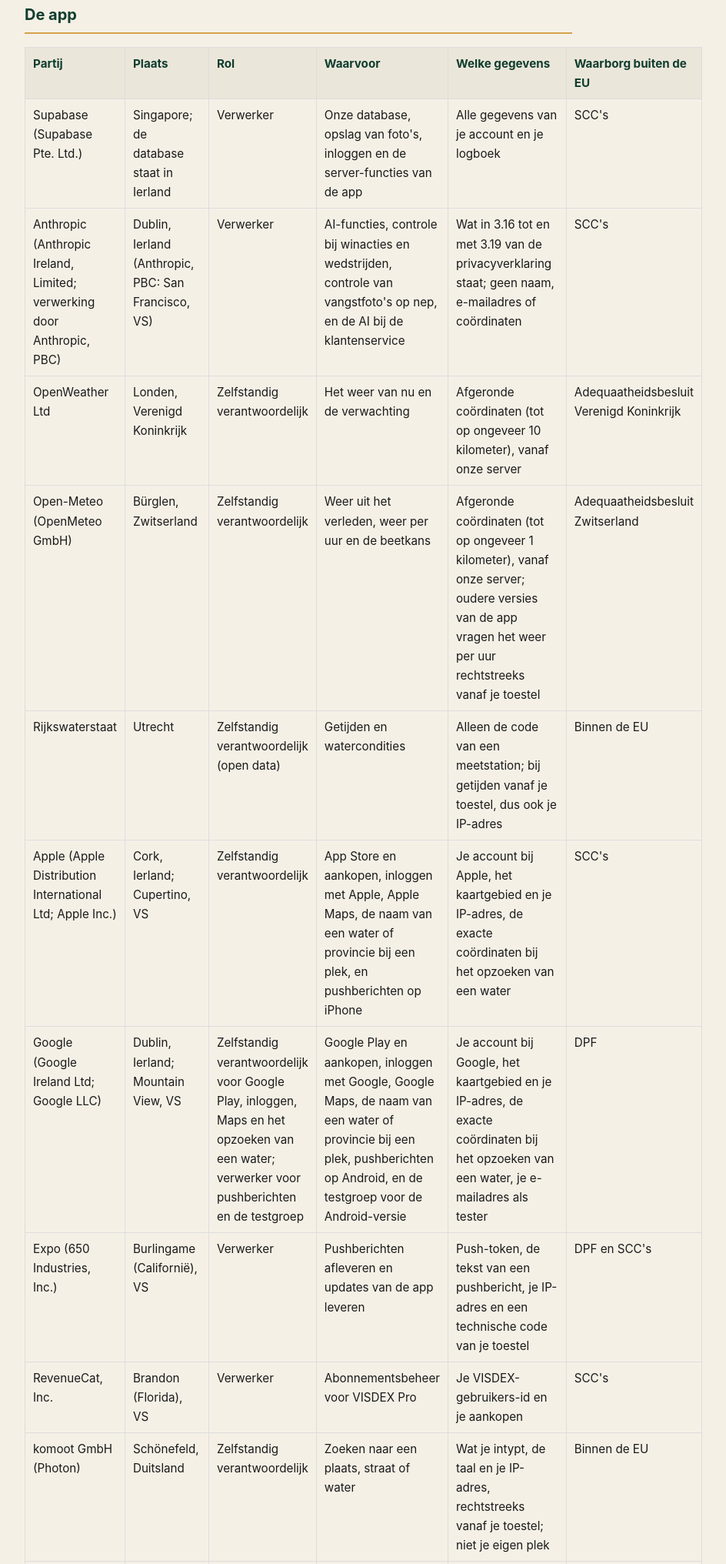
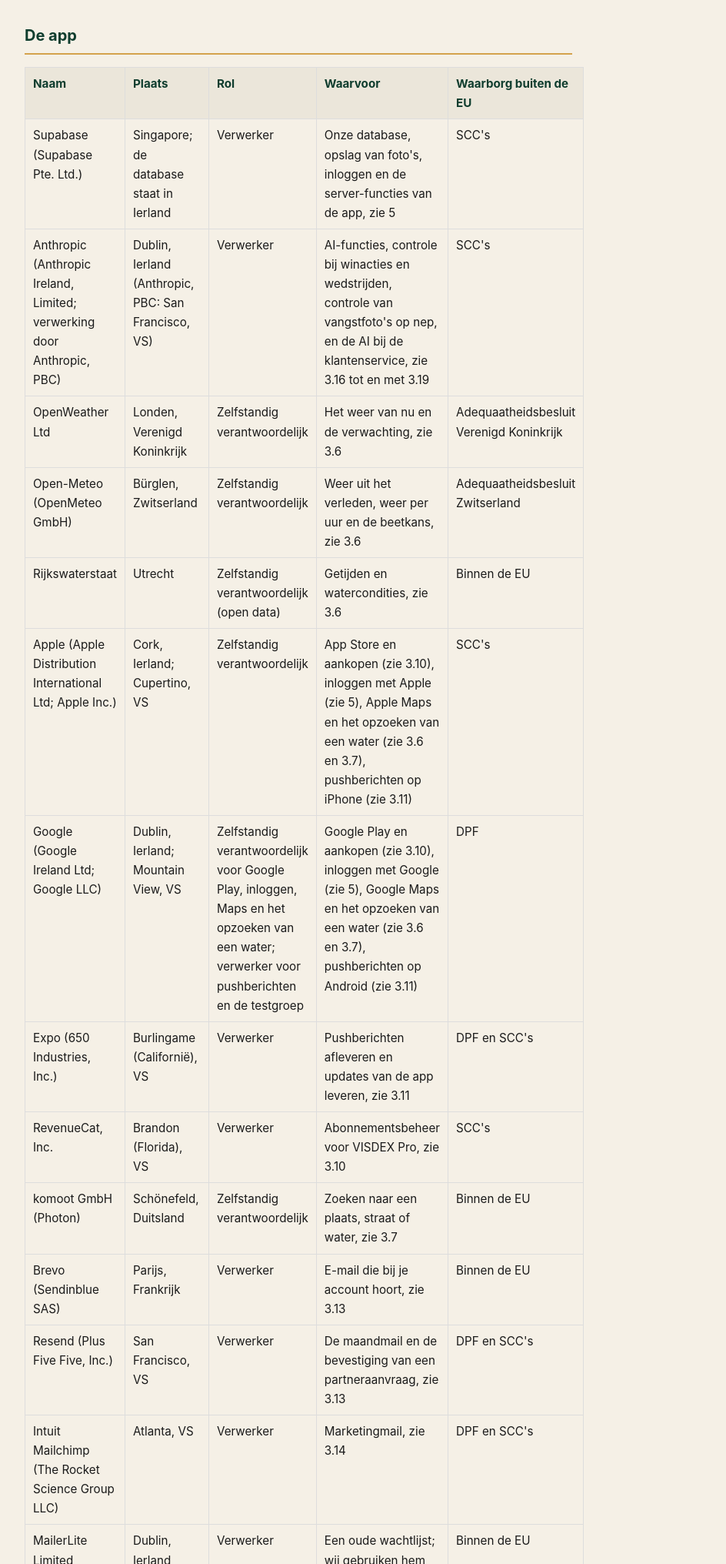
Before and after one commit to Superniels123/visdex-legal, a plain HTML site: page partijen.html in a window 1280 px wide. Shown: the part 509-2541 px from the top of the page at 77% size, without its empty margins (252-1196 px from the left). Drawn offline with Linux system fonts and the light colour scheme.

Commit message:
Partijen NL: kolommen Naam, Plaats, Rol, Waarvoor (met verwijzing naar het blok in de verklaring), Waarborg; Welke gegevens eruit
Co-Authored-By: Claude Opus 5.5 <noreply@anthropic.com>

```diff
--- a/partijen.html
+++ b/partijen.html
@@ -29,42 +29,42 @@
 <h1>Partijen waarmee we werken</h1>
 <p class="meta">Laatst bijgewerkt: [DATUM BIJ PUBLICATIE]</p>
 
-<p>Hier staan de partijen die persoonsgegevens van VISDEX-gebruikers ontvangen. Waarom en op welke grondslag, staat in de <a href="https://visdex.nl/privacy">privacyverklaring</a>. Een <strong>verwerker</strong> werkt in onze opdracht, alleen voor ons doel en op basis van een verwerkersovereenkomst. Een partij die <strong>zelfstandig verantwoordelijk</strong> is, bepaalt zelf wat hij met de gegevens doet, volgens zijn eigen privacyverklaring.</p>
+<p>Hier staan de partijen die persoonsgegevens van VISDEX-gebruikers ontvangen. Waarom, op welke grondslag en welke gegevens een partij krijgt, staat in de <a href="https://visdex.nl/privacy">privacyverklaring</a>, in het blok waar de kolom Waarvoor naar verwijst. Een <strong>verwerker</strong> werkt in onze opdracht, alleen voor ons doel en op basis van een verwerkersovereenkomst. Een partij die <strong>zelfstandig verantwoordelijk</strong> is, bepaalt zelf wat hij met de gegevens doet, volgens zijn eigen privacyverklaring.</p>
 <p>Zit een partij buiten de Europese Unie, dan staat in de laatste kolom de waarborg: het EU-VS Data Privacy Framework (DPF) als de partij daarbij is aangesloten, de modelcontractbepalingen van de Europese Commissie (SCC's), of een besluit van de Europese Commissie dat het land een passend beschermingsniveau heeft (adequaatheidsbesluit).</p>
 
 <h2>De app</h2>
 <table>
-<tr><th>Partij</th><th>Plaats</th><th>Rol</th><th>Waarvoor</th><th>Welke gegevens</th><th>Waarborg buiten de EU</th></tr>
-<tr><td>Supabase (Supabase Pte. Ltd.)</td><td>Singapore; de database staat in Ierland</td><td>Verwerker</td><td>Onze database, opslag van foto's, inloggen en de server-functies van de app</td><td>Alle gegevens van je account en je logboek</td><td>SCC's</td></tr>
-<tr><td>Anthropic (Anthropic Ireland, Limited; verwerking door Anthropic, PBC)</td><td>Dublin, Ierland (Anthropic, PBC: San Francisco, VS)</td><td>Verwerker</td><td>AI-functies, controle bij winacties en wedstrijden, controle van vangstfoto's op nep, en de AI bij de klantenservice</td><td>Wat in 3.16 tot en met 3.19 van de privacyverklaring staat; geen naam, e-mailadres of coördinaten</td><td>SCC's</td></tr>
-<tr><td>OpenWeather Ltd</td><td>Londen, Verenigd Koninkrijk</td><td>Zelfstandig verantwoordelijk</td><td>Het weer van nu en de verwachting</td><td>Afgeronde coördinaten (tot op ongeveer 10 kilometer), vanaf onze server</td><td>Adequaatheidsbesluit Verenigd Koninkrijk</td></tr>
-<tr><td>Open-Meteo (OpenMeteo GmbH)</td><td>Bürglen, Zwitserland</td><td>Zelfstandig verantwoordelijk</td><td>Weer uit het verleden, weer per uur en de beetkans</td><td>Afgeronde coördinaten (tot op ongeveer 1 kilometer), vanaf onze server; oudere versies van de app vragen het weer per uur rechtstreeks vanaf je toestel</td><td>Adequaatheidsbesluit Zwitserland</td></tr>
-<tr><td>Rijkswaterstaat</td><td>Utrecht</td><td>Zelfstandig verantwoordelijk (open data)</td><td>Getijden en watercondities</td><td>Alleen de code van een meetstation; bij getijden vanaf je toestel, dus ook je IP-adres</td><td>Binnen de EU</td></tr>
-<tr><td>Apple (Apple Distribution International Ltd; Apple Inc.)</td><td>Cork, Ierland; Cupertino, VS</td><td>Zelfstandig verantwoordelijk</td><td>App Store en aankopen, inloggen met Apple, Apple Maps, de naam van een water of provincie bij een plek, en pushberichten op iPhone</td><td>Je account bij Apple, het kaartgebied en je IP-adres, de exacte coördinaten bij het opzoeken van een water</td><td>SCC's</td></tr>
-<tr><td>Google (Google Ireland Ltd; Google LLC)</td><td>Dublin, Ierland; Mountain View, VS</td><td>Zelfstandig verantwoordelijk voor Google Play, inloggen, Maps en het opzoeken van een water; verwerker voor pushberichten en de testgroep</td><td>Google Play en aankopen, inloggen met Google, Google Maps, de naam van een water of provincie bij een plek, pushberichten op Android, en de testgroep voor de Android-versie</td><td>Je account bij Google, het kaartgebied en je IP-adres, de exacte coördinaten bij het opzoeken van een water, je e-mailadres als tester</td><td>DPF</td></tr>
-<tr><td>Expo (650 Industries, Inc.)</td><td>Burlingame (Californië), VS</td><td>Verwerker</td><td>Pushberichten afleveren en updates van de app leveren</td><td>Push-token, de tekst van een pushbericht, je IP-adres en een technische code van je toestel</td><td>DPF en SCC's</td></tr>
-<tr><td>RevenueCat, Inc.</td><td>Brandon (Florida), VS</td><td>Verwerker</td><td>Abonnementsbeheer voor VISDEX Pro</td><td>Je VISDEX-gebruikers-id en je aankopen</td><td>SCC's</td></tr>
-<tr><td>komoot GmbH (Photon)</td><td>Schönefeld, Duitsland</td><td>Zelfstandig verantwoordelijk</td><td>Zoeken naar een plaats, straat of water</td><td>Wat je intypt, de taal en je IP-adres, rechtstreeks vanaf je toestel; niet je eigen plek</td><td>Binnen de EU</td></tr>
-<tr><td>Brevo (Sendinblue SAS)</td><td>Parijs, Frankrijk</td><td>Verwerker</td><td>E-mail die bij je account hoort, zoals het bevestigen van je e-mailadres of een code voor een nieuw wachtwoord</td><td>Je e-mailadres en de code</td><td>Binnen de EU</td></tr>
-<tr><td>Resend (Plus Five Five, Inc.)</td><td>San Francisco, VS</td><td>Verwerker</td><td>De maandmail en de bevestiging van een partneraanvraag</td><td>Je e-mailadres en de inhoud van de mail</td><td>DPF en SCC's</td></tr>
-<tr><td>Intuit Mailchimp (The Rocket Science Group LLC)</td><td>Atlanta, VS</td><td>Verwerker</td><td>Marketingmail en de wachtlijst</td><td>Je e-mailadres, en met toestemming de gegevens uit 3.14 van de privacyverklaring</td><td>DPF en SCC's</td></tr>
-<tr><td>MailerLite Limited</td><td>Dublin, Ierland</td><td>Verwerker</td><td>Een oude wachtlijst; wij gebruiken hem alleen nog om je daar te verwijderen als je je account verwijdert</td><td>Je e-mailadres</td><td>Binnen de EU</td></tr>
-<tr><td>Meta (Meta Platforms Ireland Ltd)</td><td>Dublin, Ierland</td><td>Gezamenlijk verantwoordelijk</td><td>Meten van advertenties (zie 3.24 van de privacyverklaring)</td><td>Technische gebeurtenissen en algemene gegevens over je toestel</td><td>DPF</td></tr>
-<tr><td>Metricool (Metricool Software S.L.)</td><td>Madrid, Spanje</td><td>Verwerker</td><td>Inplannen van onze berichten op social media</td><td>Foto en naam bij een openbare vangst, alleen van vissers van 18 jaar of ouder</td><td>Binnen de EU</td></tr>
-<tr><td>Instagram (Meta Platforms Ireland Ltd)</td><td>Dublin, Ierland</td><td>Zelfstandig verantwoordelijk</td><td>Onze berichten op social media</td><td>Foto en naam bij een openbare vangst, alleen van vissers van 18 jaar of ouder</td><td>DPF</td></tr>
-<tr><td>WhatsApp Ireland Ltd</td><td>Dublin, Ierland</td><td>Zelfstandig verantwoordelijk</td><td>Contact via WhatsApp, zolang dat nummer bestaat</td><td>Je telefoonnummer en je bericht</td><td>DPF</td></tr>
-<tr><td>Wesdijk Hengelsport</td><td>Barendrecht</td><td>Zelfstandig verantwoordelijk</td><td>Actiepartner bij winacties</td><td>Wat je zelf op de nieuwsbriefpagina invult; in september en begin oktober 2026, met je toestemming, je e-mailadres, weergavenaam en gebruikersnaam</td><td>Binnen de EU</td></tr>
+<tr><th>Naam</th><th>Plaats</th><th>Rol</th><th>Waarvoor</th><th>Waarborg buiten de EU</th></tr>
+<tr><td>Supabase (Supabase Pte. Ltd.)</td><td>Singapore; de database staat in Ierland</td><td>Verwerker</td><td>Onze database, opslag van foto's, inloggen en de server-functies van de app, zie 5</td><td>SCC's</td></tr>
+<tr><td>Anthropic (Anthropic Ireland, Limited; verwerking door Anthropic, PBC)</td><td>Dublin, Ierland (Anthropic, PBC: San Francisco, VS)</td><td>Verwerker</td><td>AI-functies, controle bij winacties en wedstrijden, controle van vangstfoto's op nep, en de AI bij de klantenservice, zie 3.16 tot en met 3.19</td><td>SCC's</td></tr>
+<tr><td>OpenWeather Ltd</td><td>Londen, Verenigd Koninkrijk</td><td>Zelfstandig verantwoordelijk</td><td>Het weer van nu en de verwachting, zie 3.6</td><td>Adequaatheidsbesluit Verenigd Koninkrijk</td></tr>
+<tr><td>Open-Meteo (OpenMeteo GmbH)</td><td>Bürglen, Zwitserland</td><td>Zelfstandig verantwoordelijk</td><td>Weer uit het verleden, weer per uur en de beetkans, zie 3.6</td><td>Adequaatheidsbesluit Zwitserland</td></tr>
+<tr><td>Rijkswaterstaat</td><td>Utrecht</td><td>Zelfstandig verantwoordelijk (open data)</td><td>Getijden en watercondities, zie 3.6</td><td>Binnen de EU</td></tr>
+<tr><td>Apple (Apple Distribution International Ltd; Apple Inc.)</td><td>Cork, Ierland; Cupertino, VS</td><td>Zelfstandig verantwoordelijk</td><td>App Store en aankopen (zie 3.10), inloggen met Apple (zie 5), Apple Maps en het opzoeken van een water (zie 3.6 en 3.7), pushberichten op iPhone (zie 3.11)</td><td>SCC's</td></tr>
+<tr><td>Google (Google Ireland Ltd; Google LLC)</td><td>Dublin, Ierland; Mountain View, VS</td><td>Zelfstandig verantwoordelijk voor Google Play, inloggen, Maps en het opzoeken van een water; verwerker voor pushberichten en de testgroep</td><td>Google Play en aankopen (zie 3.10), inloggen met Google (zie 5), Google Maps en het opzoeken van een water (zie 3.6 en 3.7), pushberichten op Android (zie 3.11)</td><td>DPF</td></tr>
+<tr><td>Expo (650 Industries, Inc.)</td><td>Burlingame (Californië), VS</td><td>Verwerker</td><td>Pushberichten afleveren en updates van de app leveren, zie 3.11</td><td>DPF en SCC's</td></tr>
+<tr><td>RevenueCat, Inc.</td><td>Brandon (Florida), VS</td><td>Verwerker</td><td>Abonnementsbeheer voor VISDEX Pro, zie 3.10</td><td>SCC's</td></tr>
+<tr><td>komoot GmbH (Photon)</td><td>Schönefeld, Duitsland</td><td>Zelfstandig verantwoordelijk</td><td>Zoeken naar een plaats, straat of water, zie 3.7</td><td>Binnen de EU</td></tr>
+<tr><td>Brevo (Sendinblue SAS)</td><td>Parijs, Frankrijk</td><td>Verwerker</td><td>E-mail die bij je account hoort, zie 3.13</td><td>Binnen de EU</td></tr>
+<tr><td>Resend (Plus Five Five, Inc.)</td><td>San Francisco, VS</td><td>Verwerker</td><td>De maandmail en de bevestiging van een partneraanvraag, zie 3.13</td><td>DPF en SCC's</td></tr>
+<tr><td>Intuit Mailchimp (The Rocket Science Group LLC)</td><td>Atlanta, VS</td><td>Verwerker</td><td>Marketingmail, zie 3.14</td><td>DPF en SCC's</td></tr>
+<tr><td>MailerLite Limited</td><td>Dublin, Ierland</td><td>Verwerker</td><td>Een oude wachtlijst; wij gebruiken hem alleen nog om je daar te verwijderen als je je account verwijdert, zie 8</td><td>Binnen de EU</td></tr>
+<tr><td>Meta (Meta Platforms Ireland Ltd)</td><td>Dublin, Ierland</td><td>Gezamenlijk verantwoordelijk</td><td>Meten van advertenties, zie 3.24</td><td>DPF</td></tr>
+<tr><td>Metricool (Metricool Software S.L.)</td><td>Madrid, Spanje</td><td>Verwerker</td><td>Inplannen van onze berichten op social media, zie 3.20</td><td>Binnen de EU</td></tr>
+<tr><td>Instagram (Meta Platforms Ireland Ltd)</td><td>Dublin, Ierland</td><td>Zelfstandig verantwoordelijk</td><td>Onze berichten op social media (zie 3.20) en delen naar Instagram Stories (zie 3.3)</td><td>DPF</td></tr>
+<tr><td>WhatsApp Ireland Ltd</td><td>Dublin, Ierland</td><td>Zelfstandig verantwoordelijk</td><td>Contact via WhatsApp, zolang dat nummer bestaat, zie 3.19</td><td>DPF</td></tr>
+<tr><td>Wesdijk Hengelsport</td><td>Barendrecht</td><td>Zelfstandig verantwoordelijk</td><td>Actiepartner bij winacties, zie 3.15</td><td>Binnen de EU</td></tr>
 </table>
 
 <h2>De website visdex.nl</h2>
 <table>
-<tr><th>Partij</th><th>Plaats</th><th>Rol</th><th>Waarvoor</th><th>Welke gegevens</th><th>Waarborg buiten de EU</th></tr>
-<tr><td>Vercel Inc.</td><td>Covina (Californië), VS</td><td>Verwerker</td><td>Hosting van visdex.nl</td><td>Je IP-adres en de pagina die je opvraagt</td><td>DPF en SCC's</td></tr>
-<tr><td>Cloudflare, Inc. (Turnstile)</td><td>San Francisco, VS</td><td>Verwerker</td><td>Robotcontrole bij aanmelden op visdex.nl</td><td>Je IP-adres en een controlecode</td><td>DPF en SCC's</td></tr>
-<tr><td>Cal.com, Inc.</td><td>San Francisco, VS</td><td>Verwerker</td><td>Een afspraak plannen voor een partnerschap</td><td>Je naam en e-mailadres</td><td>DPF</td></tr>
-<tr><td>Supabase (Supabase Pte. Ltd.)</td><td>Singapore; de database staat in Ierland</td><td>Verwerker</td><td>Opslag van aanmeldingen op visdex.nl</td><td>Je e-mailadres en waar je je aanmeldde</td><td>SCC's</td></tr>
-<tr><td>Intuit Mailchimp (The Rocket Science Group LLC)</td><td>Atlanta, VS</td><td>Verwerker</td><td>Wachtlijst en Android-test</td><td>Je e-mailadres</td><td>DPF en SCC's</td></tr>
-<tr><td>Google (Google Ireland Ltd; Google LLC)</td><td>Dublin, Ierland; Mountain View, VS</td><td>Verwerker</td><td>Testgroep voor de Android-versie</td><td>Je e-mailadres</td><td>DPF</td></tr>
+<tr><th>Naam</th><th>Plaats</th><th>Rol</th><th>Waarvoor</th><th>Waarborg buiten de EU</th></tr>
+<tr><td>Vercel Inc.</td><td>Covina (Californië), VS</td><td>Verwerker</td><td>Hosting van visdex.nl, zie 3.23</td><td>DPF en SCC's</td></tr>
+<tr><td>Cloudflare, Inc. (Turnstile)</td><td>San Francisco, VS</td><td>Verwerker</td><td>Robotcontrole bij aanmelden op visdex.nl, zie 3.23</td><td>DPF en SCC's</td></tr>
+<tr><td>Cal.com, Inc.</td><td>San Francisco, VS</td><td>Verwerker</td><td>Een afspraak plannen voor een partnerschap, zie 3.23</td><td>DPF</td></tr>
+<tr><td>Supabase (Supabase Pte. Ltd.)</td><td>Singapore; de database staat in Ierland</td><td>Verwerker</td><td>Opslag van aanmeldingen op visdex.nl, zie 3.23</td><td>SCC's</td></tr>
+<tr><td>Intuit Mailchimp (The Rocket Science Group LLC)</td><td>Atlanta, VS</td><td>Verwerker</td><td>Wachtlijst en Android-test, zie 3.23</td><td>DPF en SCC's</td></tr>
+<tr><td>Google (Google Ireland Ltd; Google LLC)</td><td>Dublin, Ierland; Mountain View, VS</td><td>Verwerker</td><td>Testgroep voor de Android-versie, zie 3.23</td><td>DPF</td></tr>
 </table>
 
 <p>De DPF-status is nagekeken in de lijst op dataprivacyframework.gov ([DATUM BIJ PUBLICATIE]).</p>
```
Also changed, not shown: 1 other file.
